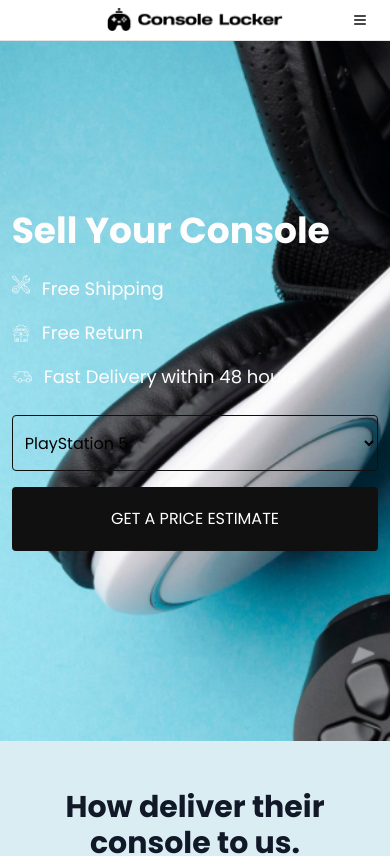
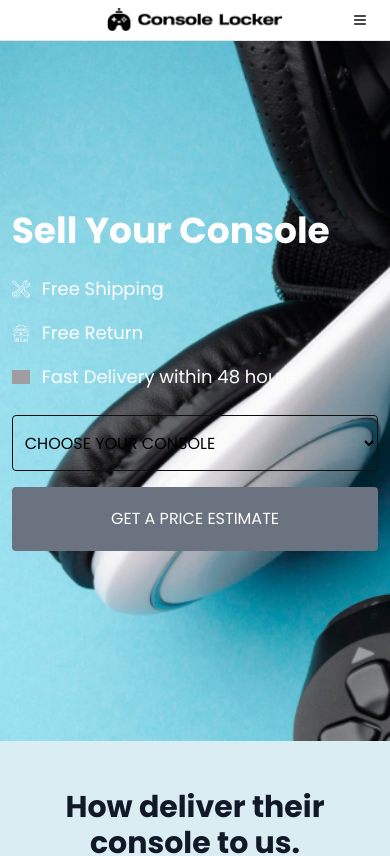
Before and after one commit to shaishab316/console-locker-frontend, a Next.js app: page /sell in a window 390 px wide. Shown: the top 856 px of the page. Built offline with nearby package versions, Linux system fonts and the light colour scheme; grey boxes are pictures that could not be loaded; what @ant-design/nextjs-registry would draw is missing.

Commit message:
fix on change issues

```diff
--- a/src/app/cart/page.tsx
+++ b/src/app/cart/page.tsx
@@ -91,7 +91,7 @@ export default function CartPage() {
     (sum, item) => sum + item.price * item.quantity,
     0
   );
-  const shipping = 0; // Free shipping
+  const shipping = 0;
   const total = subtotal + shipping;
 
   return (
@@ -120,7 +120,7 @@ export default function CartPage() {
                       className="object-cover rounded-lg"
                     />
                   </div>
-                  <div className="flex-grow flex flex-col justify-between h-inherit">
+                  <div className="flex-grow flex flex-col justify-between space-y-2.5 h-inherit">
                     <h3 className="text-xl font-semibold text-[#101010] mb-1">
                       {item.name}
                     </h3>
@@ -129,7 +129,8 @@ export default function CartPage() {
                       {item.condition}
                     </p>
                     <p className="text-gray-500">
-                      Sales & Shipping: Console & you
+                      Sales & Shipping:{" "}
+                      <span className="underline">Console & you</span>
                     </p>
                   </div>
 
--- a/src/app/contact/page.tsx
+++ b/src/app/contact/page.tsx
@@ -177,6 +177,7 @@ export default function ContactPage() {
                 <div className="bg-[#DAEDF2] p-2 rounded-full">
                   <Image
                     src={"/contact/location.svg"}
+                    className="w-6 h-6"
                     width={24}
                     height={24}
                     alt="Phone"
--- a/src/components/sell/SellHeroSection.tsx
+++ b/src/components/sell/SellHeroSection.tsx
@@ -2,9 +2,6 @@
 
 import { useState } from "react";
 import Image from "next/image";
-import { Select } from "antd";
-// import { Select, Button, Spin } from "antd";
-// import { GiftOutlined, ReloadOutlined, CarOutlined } from "@ant-design/icons";
 import Container from "../common/Container";
 import { useRouter } from "next/navigation";
 
@@ -19,12 +16,13 @@ const consoles = [
 
 export default function SellHeroSection() {
   const [selectedConsole, setSelectedConsole] = useState<string>("");
-  const [estimatedPrice, setEstimatedPrice] = useState<number | null>(null);
   const [isLoading, setIsLoading] = useState(false);
   const router = useRouter();
 
   const getEstimate = () => {
-    router.push("/sell/432");
+    if (!selectedConsole) return;
+    setIsLoading(true);
+    router.push(`/sell/${selectedConsole}`);
   };
 
   return (
@@ -37,126 +35,68 @@ export default function SellHeroSection() {
           {/* Content Section */}
           <div className="w-full md:w-1/2 lg:pl-32">
             <div className="flex flex-col translate-y-1/2">
-              <h1 className="text-4xl md:text-5xl font-bold text-[#FDFDFD] lg:text-[#101010] mb-6 ">
+              <h1 className="text-4xl md:text-5xl font-bold text-[#FDFDFD] lg:text-[#101010] mb-6">
                 Sell Your Console
               </h1>
 
               {/* Benefits Section */}
               <div className="space-y-4 mb-6">
-                <div className="flex items-start gap-3 text-[#FDFDFD] lg:text-[#101010]">
+                {[
+                  { src: "free-shipping", text: "Free Shipping" },
+                  { src: "free-return", text: "Free Return" },
+                  {
+                    src: "fast-delivery",
+                    text: "Fast Delivery within 48 hours",
+                  },
+                ].map(({ src, text }, index) => (
+                  <div key={index} className="flex items-center gap-3">
                     <Image
-                    src={"/sell/free-shipping-white.png"}
+                      src={`/sell/${src}-white.png`}
                       className="md:hidden"
                       width={18}
                       height={18}
-                    alt="free shipping"
+                      alt={text}
                     />
                     <Image
-                    src={"/sell/free-shipping.png"}
+                      src={`/sell/${src}.png`}
                       className="hidden md:inline-block"
                       width={18}
                       height={18}
-                    alt="free shipping"
+                      alt={text}
                     />
                     <span className="text-lg text-[#FDFDFD] lg:text-[#101010]">
-                    Free Shipping
+                      {text}
                     </span>
                   </div>
-                <div className="flex items-center gap-3">
-                  <Image
-                    src={"/sell/free-return-white.png"}
-                    className="md:hidden"
-                    width={18}
-                    height={18}
-                    alt="free shipping"
-                  />
-                  <Image
-                    src={"/sell/free-return.png"}
-                    className="hidden md:inline-block"
-                    width={18}
-                    height={18}
-                    alt="free shipping"
-                  />
-                  <span className="text-lg text-[#FDFDFD] lg:text-[#101010]">
-                    Free Return
-                  </span>
-                </div>
-                <div className="flex items-center gap-3 text-gray-700">
-                  <Image
-                    src={"/sell/fast-payment-white.png"}
-                    className="md:hidden"
-                    width={20}
-                    height={20}
-                    alt="free shipping"
-                  />
-                  <Image
-                    src={"/sell/fast-delivery.png"}
-                    className="hidden md:inline-block"
-                    width={18}
-                    height={18}
-                    alt="free shipping"
-                  />
-                  <span className="text-lg text-[#FDFDFD] lg:text-[#101010]">
-                    Fast Delivery within 48 hours
-                  </span>
-                </div>
+                ))}
               </div>
 
               {/* Console Selection and Price Estimate */}
               <div className="flex flex-col space-y-4">
-                {/* <Select
-                  placeholder="CHOOSE YOUR CONSOLE"
-                  style={{
-                    backgroundColor: "transparent",
-                    border: "none",
-                    boxShadow: "none",
-                    color: "white",
-                  }}
-                  className="w-full lg:w-1/2 text-white custom-select"
-                  onChange={(value) => setSelectedConsole(value)}
-                  options={consoles.map((console) => ({
-                    value: console.id,
-                    label: console.name,
-                  }))}
-                  size="large"
-                /> */}
-
                 <select
-                  name=""
-                  id=""
-                  className={`w-full md:w-1/2 h-14 text-[#010101] rounded-sm px-2 border border-[#101010] bg-transparent`}
-                  onChange={(value) => setSelectedConsole(value)}
+                  className="w-full md:w-1/2 h-14 text-[#010101] rounded-sm px-2 border border-[#101010] bg-transparent"
+                  value={selectedConsole}
+                  onChange={(e) => setSelectedConsole(e.target.value)}
                 >
-                  <option value="PlayStation 5">PlayStation 5</option>
-                  <option value="PlayStation 4">PlayStation 4</option>
-                  <option value="PlayStation 4 Pro">PlayStation 4 Pro</option>
-                  <option value="Xbox Series X">Xbox Series X</option>
-                  <option value="Xbox Series S">Xbox Series S</option>
-                  <option value="Nintendo Switch">Nintendo Switch</option>
+                  <option value="">CHOOSE YOUR CONSOLE</option>
+                  {consoles.map(({ id, name }) => (
+                    <option key={id} value={id}>
+                      {name}
+                    </option>
+                  ))}
                 </select>
 
                 <button
                   onClick={getEstimate}
                   disabled={!selectedConsole || isLoading}
-                  className={`w-full md:w-1/2 h-16 text-white rounded-sm ${
+                  className={`w-full md:w-1/2 h-16 text-white rounded-sm transition ${
                     !selectedConsole || isLoading
-                      ? "bg-[#101010] cursor-not-allowed"
+                      ? "bg-gray-500 cursor-not-allowed"
                       : "bg-gray-700 hover:bg-gray-800"
                   }`}
                 >
-                  GET A PRICE ESTIMATE
+                  {isLoading ? "Loading..." : "GET A PRICE ESTIMATE"}
                 </button>
-
-                {/* {estimatedPrice !== null && (
-                  <div className="mt-4 p-4 bg-white rounded-lg shadow-sm">
-                    <p className="text-lg font-semibold">
-                      Estimated Price: ${estimatedPrice}
-                    </p>
-                    <p className="text-sm text-gray-500 mt-2">
-                      *Final price may vary based on condition
-                    </p>
-                  </div>
-                )} */}
               </div>
             </div>
           </div>
@@ -165,3 +105,171 @@ export default function SellHeroSection() {
     </main>
   );
 }
+
+// "use client";
+
+// import { useState } from "react";
+// import Image from "next/image";
+// import { Select } from "antd";
+// // import { Select, Button, Spin } from "antd";
+// // import { GiftOutlined, ReloadOutlined, CarOutlined } from "@ant-design/icons";
+// import Container from "../common/Container";
+// import { useRouter } from "next/navigation";
+
+// const consoles = [
+//   { id: "ps5", name: "PlayStation 5", basePrice: 400 },
+//   { id: "ps4", name: "PlayStation 4", basePrice: 200 },
+//   { id: "ps4pro", name: "PlayStation 4 Pro", basePrice: 250 },
+//   { id: "xbox-series-x", name: "Xbox Series X", basePrice: 400 },
+//   { id: "xbox-series-s", name: "Xbox Series S", basePrice: 250 },
+//   { id: "switch", name: "Nintendo Switch", basePrice: 200 },
+// ];
+
+// export default function SellHeroSection() {
+//   const [selectedConsole, setSelectedConsole] = useState<string>("");
+//   const [estimatedPrice, setEstimatedPrice] = useState<number | null>(null);
+//   const [isLoading, setIsLoading] = useState(false);
+//   const router = useRouter();
+
+//   const getEstimate = () => {
+//     router.push("/sell/432");
+//   };
+
+//   return (
+//     <main className="bg-[url(/sell/sell-hero.png)] bg-cover bg-no-repeat min-h-[calc(100vh-180px)] bg-left-bottom">
+//       <Container>
+//         <div className="flex h-[700px]">
+//           {/* Empty Div with 50% Width */}
+//           <div className="hidden md:block w-1/2"></div>
+
+//           {/* Content Section */}
+//           <div className="w-full md:w-1/2 lg:pl-32">
+//             <div className="flex flex-col translate-y-1/2">
+//               <h1 className="text-4xl md:text-5xl font-bold text-[#FDFDFD] lg:text-[#101010] mb-6 ">
+//                 Sell Your Console
+//               </h1>
+
+//               {/* Benefits Section */}
+//               <div className="space-y-4 mb-6">
+//                 <div className="flex items-start gap-3 text-[#FDFDFD] lg:text-[#101010]">
+//                   <Image
+//                     src={"/sell/free-shipping-white.png"}
+//                     className="md:hidden"
+//                     width={18}
+//                     height={18}
+//                     alt="free shipping"
+//                   />
+//                   <Image
+//                     src={"/sell/free-shipping.png"}
+//                     className="hidden md:inline-block"
+//                     width={18}
+//                     height={18}
+//                     alt="free shipping"
+//                   />
+//                   <span className="text-lg text-[#FDFDFD] lg:text-[#101010]">
+//                     Free Shipping
+//                   </span>
+//                 </div>
+//                 <div className="flex items-center gap-3">
+//                   <Image
+//                     src={"/sell/free-return-white.png"}
+//                     className="md:hidden"
+//                     width={18}
+//                     height={18}
+//                     alt="free shipping"
+//                   />
+//                   <Image
+//                     src={"/sell/free-return.png"}
+//                     className="hidden md:inline-block"
+//                     width={18}
+//                     height={18}
+//                     alt="free shipping"
+//                   />
+//                   <span className="text-lg text-[#FDFDFD] lg:text-[#101010]">
+//                     Free Return
+//                   </span>
+//                 </div>
+//                 <div className="flex items-center gap-3 text-gray-700">
+//                   <Image
+//                     src={"/sell/fast-payment-white.png"}
+//                     className="md:hidden"
+//                     width={20}
+//                     height={20}
+//                     alt="free shipping"
+//                   />
+//                   <Image
+//                     src={"/sell/fast-delivery.png"}
+//                     className="hidden md:inline-block"
+//                     width={18}
+//                     height={18}
+//                     alt="free shipping"
+//                   />
+//                   <span className="text-lg text-[#FDFDFD] lg:text-[#101010]">
+//                     Fast Delivery within 48 hours
+//                   </span>
+//                 </div>
+//               </div>
+
+//               {/* Console Selection and Price Estimate */}
+//               <div className="flex flex-col space-y-4">
+//                 {/* <Select
+//                   placeholder="CHOOSE YOUR CONSOLE"
+//                   style={{
+//                     backgroundColor: "transparent",
+//                     border: "none",
+//                     boxShadow: "none",
+//                     color: "white",
+//                   }}
+//                   className="w-full lg:w-1/2 text-white custom-select"
+//                   onChange={(value) => setSelectedConsole(value)}
+//                   options={consoles.map((console) => ({
+//                     value: console.id,
+//                     label: console.name,
+//                   }))}
+//                   size="large"
+//                 /> */}
+
+//                 <select
+//                   name=""
+//                   id=""
+//                   className={`w-full md:w-1/2 h-14 text-[#010101] rounded-sm px-2 border border-[#101010] bg-transparent`}
+//                   onChange={(value) => setSelectedConsole(value)}
+//                 >
+//                   <option value="PlayStation 5">PlayStation 5</option>
+//                   <option value="PlayStation 4">PlayStation 4</option>
+//                   <option value="PlayStation 4 Pro">PlayStation 4 Pro</option>
+//                   <option value="Xbox Series X">Xbox Series X</option>
+//                   <option value="Xbox Series S">Xbox Series S</option>
+//                   <option value="Nintendo Switch">Nintendo Switch</option>
+//                 </select>
+
+//                 <button
+//                   onClick={getEstimate}
+//                   disabled={!selectedConsole || isLoading}
+//                   className={`w-full md:w-1/2 h-16 text-white rounded-sm ${
+//                     !selectedConsole || isLoading
+//                       ? "bg-[#101010] cursor-not-allowed"
+//                       : "bg-gray-700 hover:bg-gray-800"
+//                   }`}
+//                 >
+//                   GET A PRICE ESTIMATE
+//                 </button>
+
+//                 {/* {estimatedPrice !== null && (
+//                   <div className="mt-4 p-4 bg-white rounded-lg shadow-sm">
+//                     <p className="text-lg font-semibold">
+//                       Estimated Price: ${estimatedPrice}
+//                     </p>
+//                     <p className="text-sm text-gray-500 mt-2">
+//                       *Final price may vary based on condition
+//                     </p>
+//                   </div>
+//                 )} */}
+//               </div>
+//             </div>
+//           </div>
+//         </div>
+//       </Container>
+//     </main>
+//   );
+// }
```
Also changed, not shown: src/app/checkout/page.tsx (+11 -11 lines), src/components/footer/Footer.tsx (+22 -10 lines), public/contact/location.svg. Lines whose indentation alone changed are shown as unchanged.
